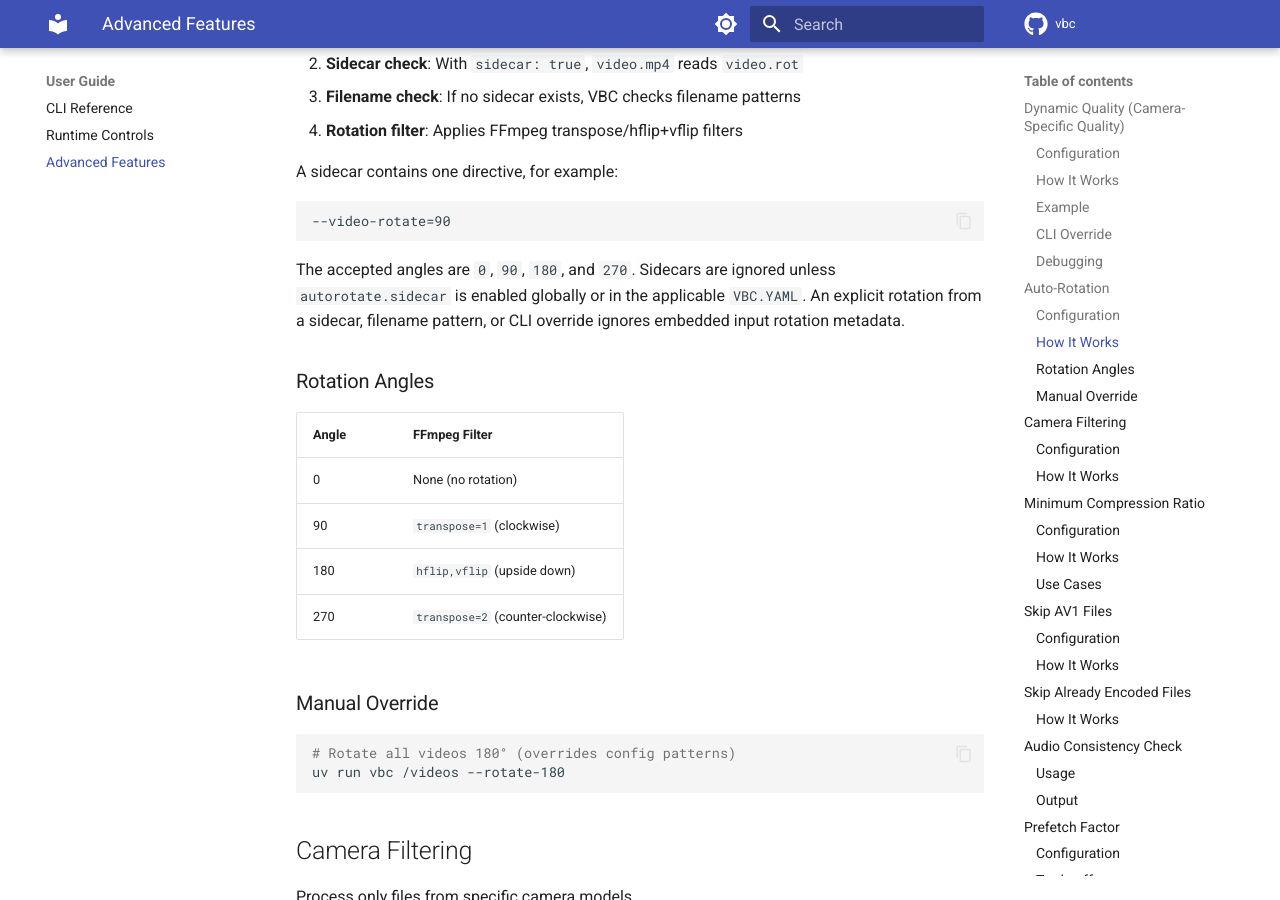
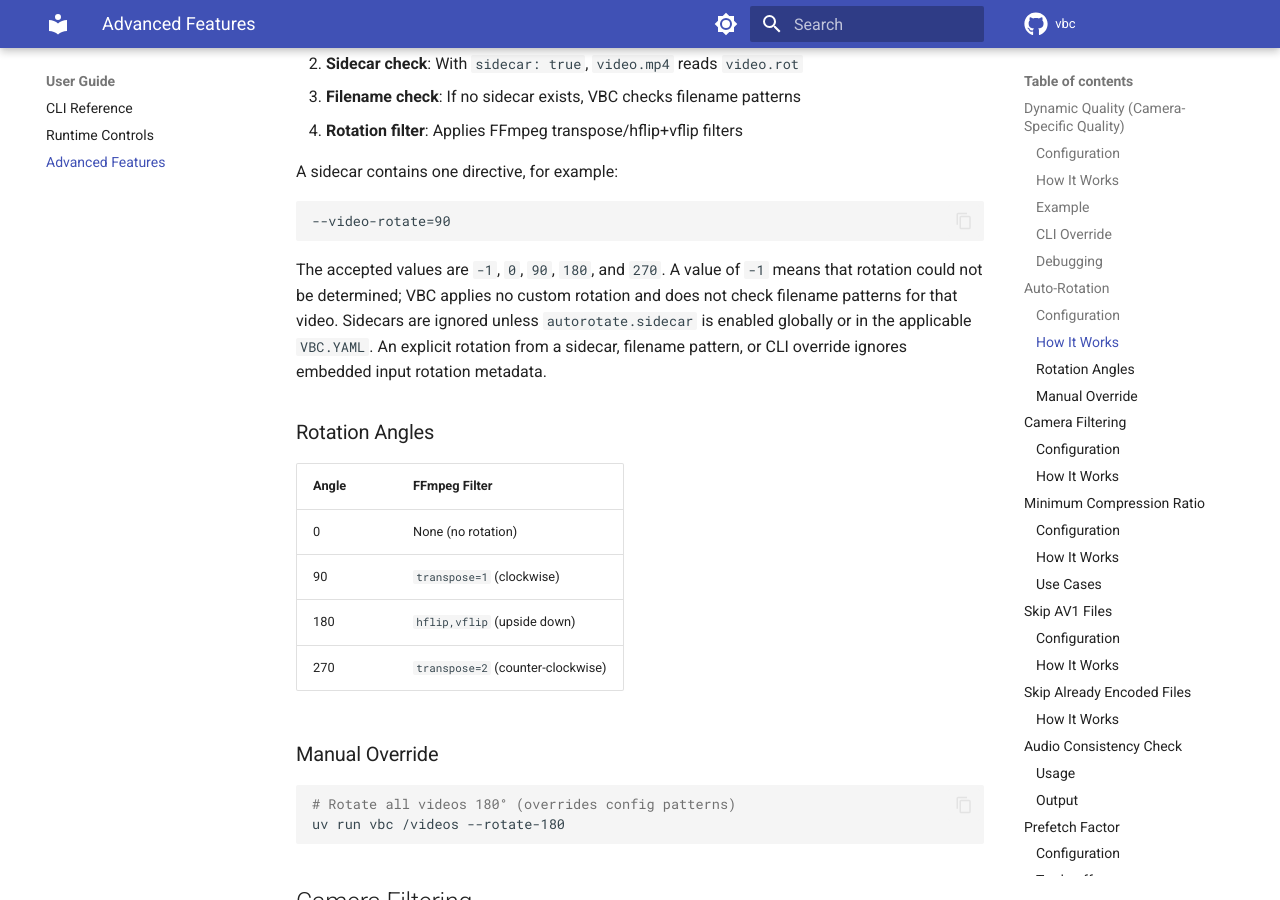
Before and after one commit to hipotures/vbc, an MkDocs documentation site: the page built from docs/user-guide/advanced.md, in a window 1280 px wide and 900 px high, scrolled down 2426 px. Built offline with MkDocs 1.6.1 and Material for MkDocs 9.7.7, drawn with Linux system fonts in a browser that asks for light colours; comment, search, counter and statistics services are not loaded.

Commit message:
Accept unknown rotation sidecars

````diff
--- a/docs/user-guide/advanced.md
+++ b/docs/user-guide/advanced.md
@@ -112,7 +112,9 @@ A sidecar contains one directive, for example:
 --video-rotate=90
 ```
 
-The accepted angles are `0`, `90`, `180`, and `270`. Sidecars are ignored
+The accepted values are `-1`, `0`, `90`, `180`, and `270`. A value of `-1`
+means that rotation could not be determined; VBC applies no custom rotation
+and does not check filename patterns for that video. Sidecars are ignored
 unless `autorotate.sidecar` is enabled globally or in the applicable
 `VBC.YAML`. An explicit rotation from a sidecar, filename pattern, or CLI
 override ignores embedded input rotation metadata.
````
Also changed, not shown: docs/getting-started/configuration.md (+3 -1 lines), 3 other files.
